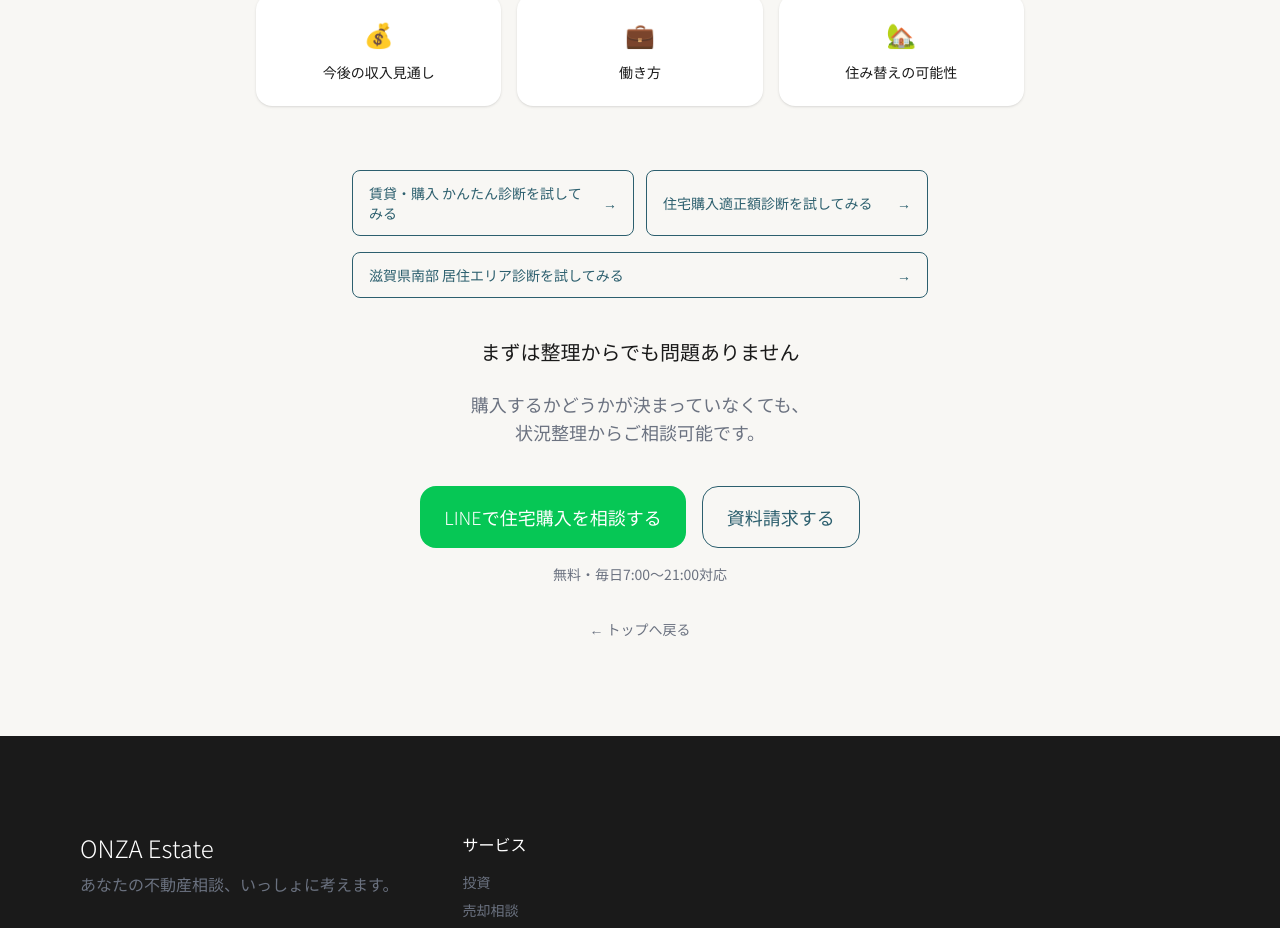
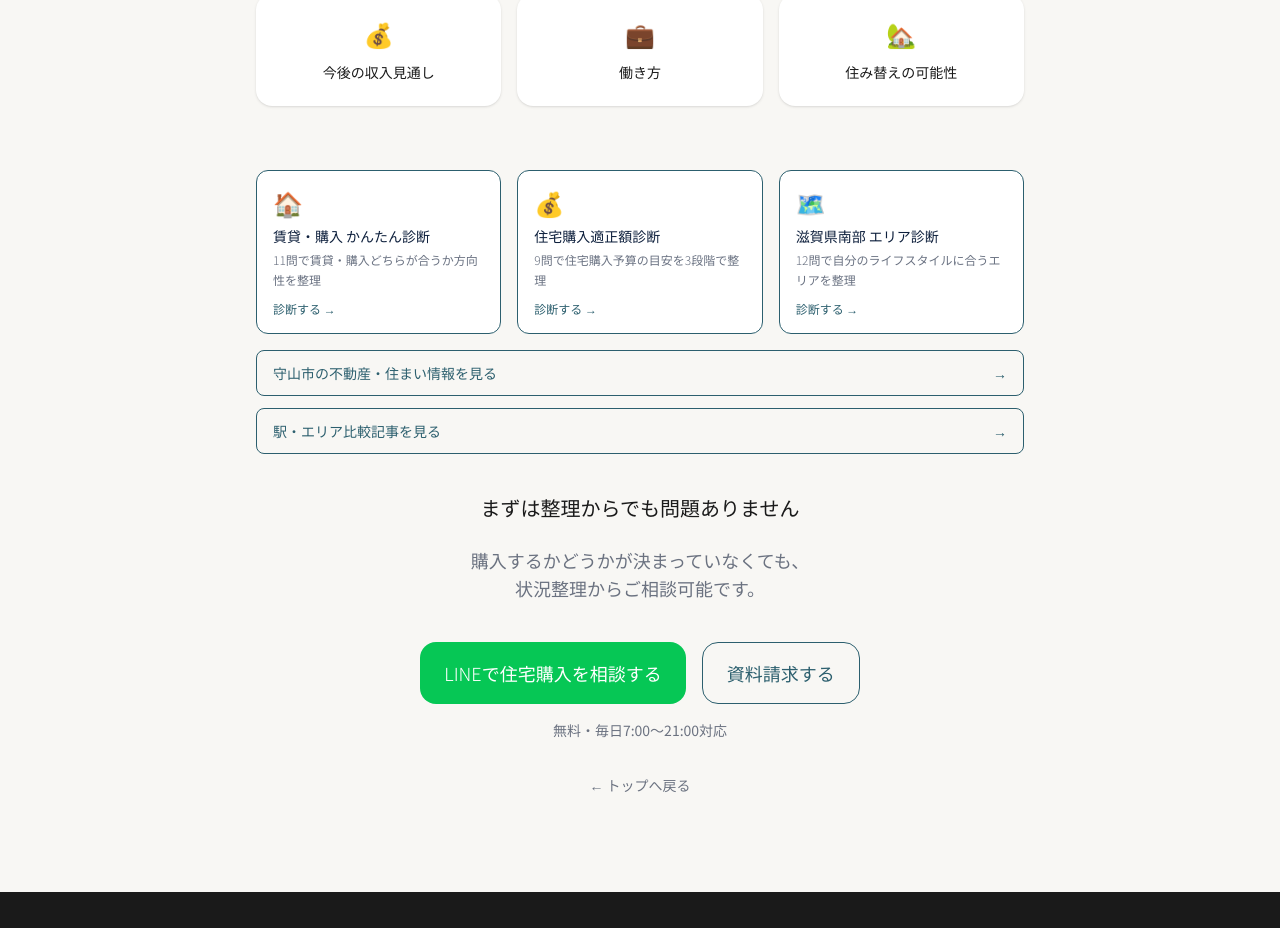
Before and after one commit to idsp0731-gif/onza-estate, a Next.js app: page /housing in a window 1280 px wide. Shown: the part 2211-3139 px from the top of the page. Built offline with nearby package versions, Linux system fonts and the light colour scheme.

Commit message:
feat: 住宅購入ページに地域記事リンク追加・診断をカード化

```diff
--- a/src/app/housing/page.tsx
+++ b/src/app/housing/page.tsx
@@ -190,28 +190,54 @@ export default function HousingPage() {
           </div>
 
           {/* 診断リンク */}
-          <div className="flex flex-col sm:flex-row gap-3 max-w-xl mx-auto mb-4">
+          <div className="grid grid-cols-1 md:grid-cols-3 gap-4 max-w-3xl mx-auto mb-4">
             <Link
               href="/rent-vs-buy-simulation"
-              className="flex items-center justify-between border border-[#2C5F6E] text-[#2C5F6E] rounded-lg px-4 py-3 font-light text-sm hover:bg-[#2C5F6E] hover:text-white transition-colors flex-1"
+              className="flex flex-col bg-white border border-[#2C5F6E] rounded-xl p-4 hover:bg-[#2C5F6E]/5 transition-colors"
             >
-              <span>賃貸・購入 かんたん診断を試してみる</span>
+              <div className="text-2xl mb-2">🏠</div>
+              <h3 className="text-sm font-light text-[#0d1f3c] mb-1 leading-snug">賃貸・購入 かんたん診断</h3>
+              <p className="text-xs text-gray-500 font-light leading-relaxed mb-3 flex-1">
+                11問で賃貸・購入どちらが合うか方向性を整理
+              </p>
+              <span className="text-xs text-[#2C5F6E] font-light">診断する →</span>
+            </Link>
+            <Link
+              href="/home-budget-simulation"
+              className="flex flex-col bg-white border border-[#2C5F6E] rounded-xl p-4 hover:bg-[#2C5F6E]/5 transition-colors"
+            >
+              <div className="text-2xl mb-2">💰</div>
+              <h3 className="text-sm font-light text-[#0d1f3c] mb-1 leading-snug">住宅購入適正額診断</h3>
+              <p className="text-xs text-gray-500 font-light leading-relaxed mb-3 flex-1">
+                9問で住宅購入予算の目安を3段階で整理
+              </p>
+              <span className="text-xs text-[#2C5F6E] font-light">診断する →</span>
+            </Link>
+            <Link
+              href="/shiga-area-diagnosis"
+              className="flex flex-col bg-white border border-[#2C5F6E] rounded-xl p-4 hover:bg-[#2C5F6E]/5 transition-colors"
+            >
+              <div className="text-2xl mb-2">🗺️</div>
+              <h3 className="text-sm font-light text-[#0d1f3c] mb-1 leading-snug">滋賀県南部 エリア診断</h3>
+              <p className="text-xs text-gray-500 font-light leading-relaxed mb-3 flex-1">
+                12問で自分のライフスタイルに合うエリアを整理
+              </p>
+              <span className="text-xs text-[#2C5F6E] font-light">診断する →</span>
+            </Link>
+          </div>
+          <div className="flex flex-col gap-3 max-w-3xl mx-auto mb-10">
+            <Link
+              href="/area/moriyama"
+              className="flex items-center justify-between border border-[#2C5F6E] text-[#2C5F6E] rounded-lg px-4 py-3 font-light text-sm hover:bg-[#2C5F6E] hover:text-white transition-colors"
+            >
+              <span>守山市の不動産・住まい情報を見る</span>
               <span className="ml-4 shrink-0">→</span>
             </Link>
             <Link
-              href="/home-budget-simulation"
-              className="flex items-center justify-between border border-[#2C5F6E] text-[#2C5F6E] rounded-lg px-4 py-3 font-light text-sm hover:bg-[#2C5F6E] hover:text-white transition-colors flex-1"
+              href="/compare"
+              className="flex items-center justify-between border border-[#2C5F6E] text-[#2C5F6E] rounded-lg px-4 py-3 font-light text-sm hover:bg-[#2C5F6E] hover:text-white transition-colors"
             >
-              <span>住宅購入適正額診断を試してみる</span>
-              <span className="ml-4 shrink-0">→</span>
-            </Link>
-          </div>
-          <div className="max-w-xl mx-auto mb-10">
-            <Link
-              href="/shiga-area-diagnosis"
-              className="flex items-center justify-between border border-[#2C5F6E] text-[#2C5F6E] rounded-lg px-4 py-3 font-light text-sm hover:bg-[#2C5F6E] hover:text-white transition-colors w-full"
-            >
-              <span>滋賀県南部 居住エリア診断を試してみる</span>
+              <span>駅・エリア比較記事を見る</span>
               <span className="ml-4 shrink-0">→</span>
             </Link>
           </div>
```
